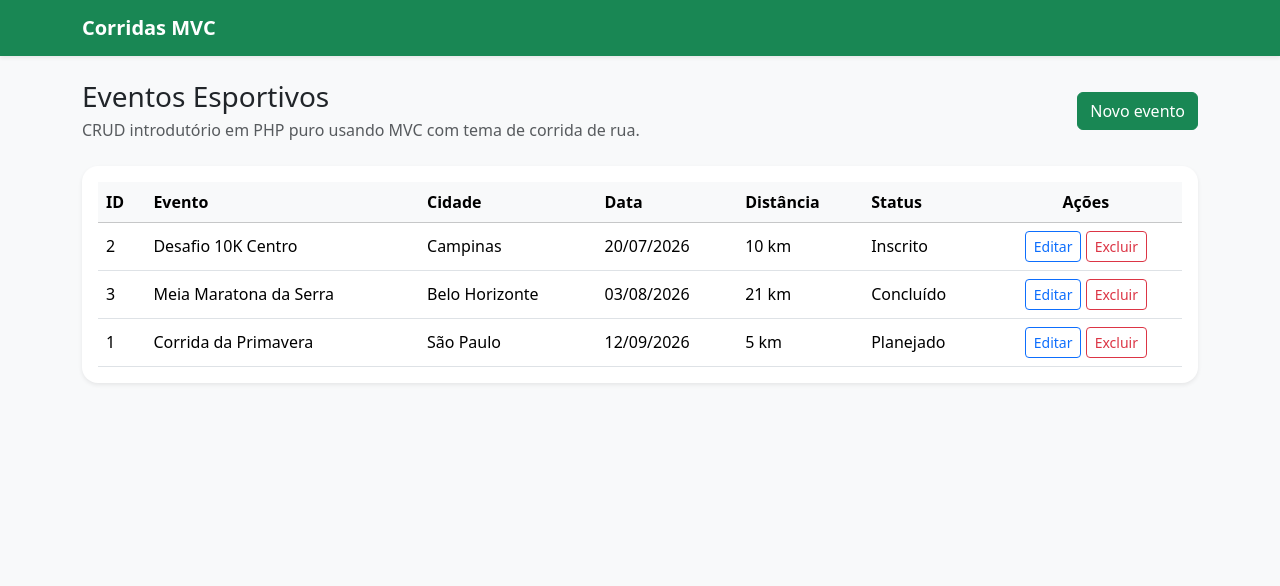
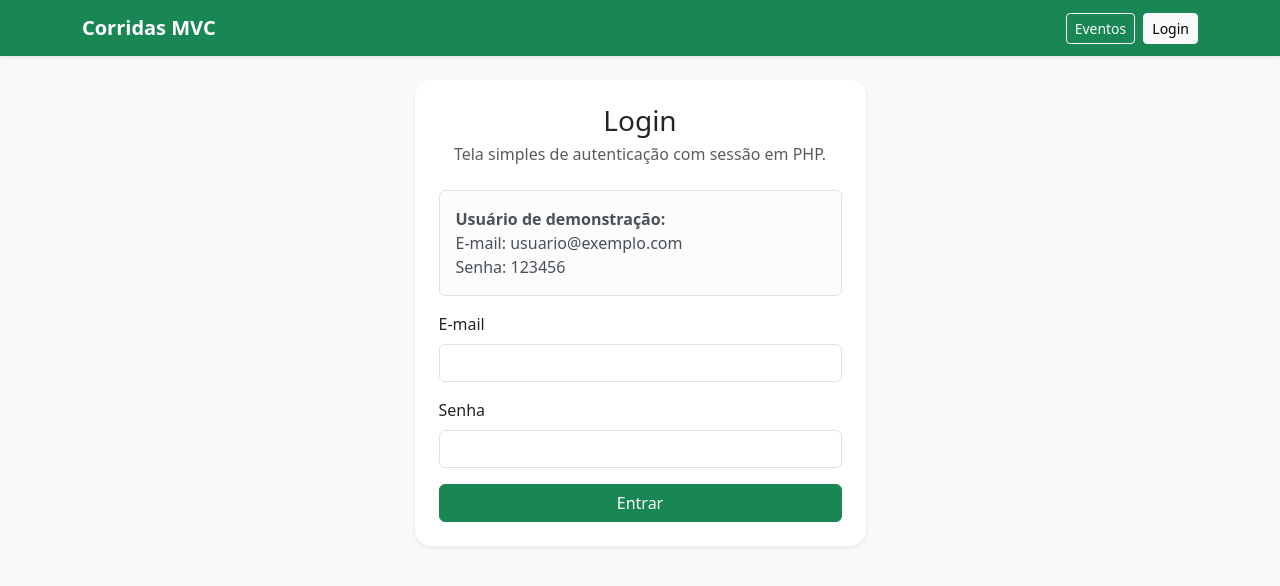
Before and after one commit to rogerhlavarda/mvc-php-esqueleto-eventos, a PHP site: page /index.php?acao=login in a window 1280 px wide. Shown: the top 586 px of the page. Run offline with PHP 8.4, Linux system fonts and the light colour scheme; data comes from the database, SQL or seed files in the repository.

Commit message:
Add session-based authentication flow

```diff
--- /dev/null
+++ b/controllers/AuthController.php
@@ -0,0 +1,46 @@
+<?php
+require_once 'helpers/auth.php';
+
+class AuthController
+{
+    public function mostrarLogin()
+    {
+        $mensagem = isset($_GET['mensagem']) ? $_GET['mensagem'] : '';
+        $tipoMensagem = isset($_GET['tipo']) ? $_GET['tipo'] : 'info';
+
+        require 'views/auth/login.php';
+    }
+
+    public function autenticar()
+    {
+        if ($_SERVER['REQUEST_METHOD'] !== 'POST') {
+            header('Location: index.php?acao=login');
+            exit;
+        }
+
+        $email = isset($_POST['email']) ? trim($_POST['email']) : '';
+        $senha = isset($_POST['senha']) ? trim($_POST['senha']) : '';
+
+        if (!credenciaisValidas($email, $senha)) {
+            header('Location: index.php?acao=login&mensagem=Credenciais inválidas.&tipo=danger');
+            exit;
+        }
+
+        $usuario = montarUsuarioDeExemplo($email);
+
+        // Após validar as credenciais, o usuário é salvo na sessão para permanecer autenticado.
+        registrarUsuarioNaSessao($usuario);
+
+        header('Location: index.php?mensagem=Login realizado com sucesso.&tipo=success');
+        exit;
+    }
+
+    public function logout()
+    {
+        // O logout remove os dados da sessão e encerra a autenticação atual.
+        logoutUsuario();
+
+        header('Location: index.php?acao=login&mensagem=Logout realizado com sucesso.&tipo=success');
+        exit;
+    }
+}
--- a/controllers/EventoController.php
+++ b/controllers/EventoController.php
@@ -1,5 +1,6 @@
 <?php
 require_once 'models/Evento.php';
+require_once 'helpers/auth.php';
 
 class EventoController
 {
@@ -24,6 +25,8 @@ class EventoController
 
     public function criar()
     {
+        exigirAutenticacao();
+
         // Esse array vazio permite reutilizar a mesma view tanto no cadastro quanto na edicao sem gerar indices indefinidos.
         $evento = [
             'id' => '',
@@ -42,6 +45,8 @@ class EventoController
 
     public function salvar()
     {
+        exigirAutenticacao();
+
         if ($_SERVER['REQUEST_METHOD'] === 'POST') {
             // Este array organiza os dados do formulario em um formato previsivel para o model.
             // Os nomes das chaves acompanham os nomes das colunas da tabela e dos campos do form.
@@ -69,6 +74,8 @@ class EventoController
 
     public function editar()
     {
+        exigirAutenticacao();
+
         if (!isset($_GET['id'])) {
             header('Location: index.php?mensagem=ID do evento não informado.&tipo=warning');
             exit;
@@ -92,6 +99,8 @@ class EventoController
 
     public function atualizar()
     {
+        exigirAutenticacao();
+
         if ($_SERVER['REQUEST_METHOD'] === 'POST') {
             // A atualizacao reaproveita a estrutura do cadastro, mas inclui o id para localizar o registro.
             $dados = [
@@ -118,6 +127,8 @@ class EventoController
 
     public function excluir()
     {
+        exigirAutenticacao();
+
         if (!isset($_GET['id'])) {
             header('Location: index.php?mensagem=ID do evento não informado.&tipo=warning');
             exit;
--- a/database/eventos.sql
+++ b/database/eventos.sql
@@ -1,4 +1,4 @@
--- Este script prepara o ambiente da aula: cria o banco, a tabela principal e alguns registros de exemplo.
+-- Este script prepara o ambiente do projeto: cria o banco, a tabela principal e alguns registros de exemplo.
 CREATE DATABASE IF NOT EXISTS mvc_eventos CHARACTER SET utf8mb4 COLLATE utf8mb4_general_ci;
 
 USE mvc_eventos;
--- /dev/null
+++ b/helpers/auth.php
@@ -0,0 +1,84 @@
+<?php
+
+function iniciarSessao()
+{
+    // A sessão precisa existir antes de qualquer leitura ou gravação em $_SESSION.
+    if (session_status() === PHP_SESSION_NONE) {
+        session_start();
+    }
+}
+
+function usuarioEstaAutenticado()
+{
+    iniciarSessao();
+
+    // Se existir um usuário salvo na sessão, o login continua válido entre as páginas.
+    return isset($_SESSION['usuario']);
+}
+
+function obterUsuarioAutenticado()
+{
+    iniciarSessao();
+
+    // Retorna os dados do usuário logado ou null quando não houver autenticação ativa.
+    return $_SESSION['usuario'] ?? null;
+}
+
+function exigirAutenticacao()
+{
+    if (!usuarioEstaAutenticado()) {
+        header('Location: index.php?acao=login&mensagem=Faça login para acessar esta área.&tipo=warning');
+        exit;
+    }
+}
+
+function credenciaisValidas($email, $senha)
+{
+    // Usuário fixo para manter o exemplo simples.
+    return $email === 'usuario@exemplo.com' && $senha === '123456';
+}
+
+function montarUsuarioDeExemplo($email)
+{
+    return [
+        'nome' => 'Usuário Demo',
+        'email' => $email
+    ];
+}
+
+function registrarUsuarioNaSessao(array $usuario)
+{
+    iniciarSessao();
+
+    // Regenera o identificador da sessão no momento do login para evitar reaproveitamento indevido.
+    session_regenerate_id(true);
+
+    // Guarda apenas os dados necessários para reconhecer o usuário nas próximas requisições.
+    $_SESSION['usuario'] = $usuario;
+}
+
+function logoutUsuario()
+{
+    iniciarSessao();
+
+    // Remove os dados da sessão da memória atual.
+    $_SESSION = [];
+
+    // Remove o cookie da sessão no navegador para encerrar a identificação do usuário.
+    if (ini_get('session.use_cookies')) {
+        $parametros = session_get_cookie_params();
+
+        setcookie(
+            session_name(),
+            '',
+            time() - 42000,
+            $parametros['path'],
+            $parametros['domain'],
+            $parametros['secure'],
+            $parametros['httponly']
+        );
+    }
+
+    // Destrói a sessão no servidor para finalizar o logout por completo.
+    session_destroy();
+}
--- a/index.php
+++ b/index.php
@@ -3,12 +3,27 @@
 // Toda requisição passa por aqui e depois é encaminhada para o controller.
 
 require_once 'controllers/EventoController.php';
+require_once 'controllers/AuthController.php';
+require_once 'helpers/auth.php';
 
 $controlador = new EventoController();
+$controladorAuth = new AuthController();
 $acao = isset($_GET['acao']) ? $_GET['acao'] : 'listar';
 
 // Este switch funciona como um roteador simples: cada valor de "acao" chama um metodo do controller.
 switch ($acao) {
+    case 'login':
+        $controladorAuth->mostrarLogin();
+        break;
+
+    case 'autenticar':
+        $controladorAuth->autenticar();
+        break;
+
+    case 'logout':
+        $controladorAuth->logout();
+        break;
+
     case 'criar':
         $controlador->criar();
         break;
--- /dev/null
+++ b/views/auth/login.php
@@ -0,0 +1,42 @@
+<?php require 'views/layout/header.php'; ?>
+
+<div class="row justify-content-center">
+    <div class="col-lg-5">
+        <div class="card shadow-sm border-0">
+            <div class="card-body p-4">
+                <div class="text-center mb-4">
+                    <h1 class="h3 mb-1">Login</h1>
+                    <p class="text-muted mb-0">Tela simples de autenticação com sessão em PHP.</p>
+                </div>
+
+                <?php if (!empty($mensagem)) : ?>
+                    <div class="alert alert-<?php echo htmlspecialchars($tipoMensagem); ?>">
+                        <?php echo htmlspecialchars($mensagem); ?>
+                    </div>
+                <?php endif; ?>
+
+                <div class="alert alert-light border">
+                    <strong>Usuário de demonstração:</strong><br>
+                    E-mail: usuario@exemplo.com<br>
+                    Senha: 123456
+                </div>
+
+                <form action="index.php?acao=autenticar" method="POST">
+                    <div class="mb-3">
+                        <label for="email" class="form-label">E-mail</label>
+                        <input type="email" class="form-control" id="email" name="email" required>
+                    </div>
+
+                    <div class="mb-3">
+                        <label for="senha" class="form-label">Senha</label>
+                        <input type="password" class="form-control" id="senha" name="senha" required>
+                    </div>
+
+                    <button type="submit" class="btn btn-success w-100">Entrar</button>
+                </form>
+            </div>
+        </div>
+    </div>
+</div>
+
+<?php require 'views/layout/footer.php'; ?>
--- a/views/eventos/lista.php
+++ b/views/eventos/lista.php
@@ -1,11 +1,17 @@
 <?php require 'views/layout/header.php'; ?>
+
+<?php $usuarioAutenticado = usuarioEstaAutenticado(); ?>
 
 <div class="d-flex justify-content-between align-items-center mb-4">
     <div>
         <h1 class="h3 mb-1">Eventos Esportivos</h1>
         <p class="text-muted mb-0">CRUD introdutório em PHP puro usando MVC com tema de corrida de rua.</p>
     </div>
+    <?php if ($usuarioAutenticado) : ?>
         <a href="index.php?acao=criar" class="btn btn-success">Novo evento</a>
+    <?php else : ?>
+        <a href="index.php?acao=login" class="btn btn-outline-success">Fazer login</a>
+    <?php endif; ?>
 </div>
 
 <?php if (!empty($mensagem)) : ?>
@@ -48,12 +54,16 @@
                                 <td><?php echo htmlspecialchars($evento['distancia']); ?></td>
                                 <td><?php echo htmlspecialchars($evento['status_evento']); ?></td>
                                 <td class="text-center">
+                                    <?php if ($usuarioAutenticado) : ?>
                                         <a href="index.php?acao=editar&id=<?php echo $evento['id']; ?>" class="btn btn-sm btn-outline-primary">
                                             Editar
                                         </a>
                                         <a href="index.php?acao=excluir&id=<?php echo $evento['id']; ?>" class="btn btn-sm btn-outline-danger">
                                             Excluir
                                         </a>
+                                    <?php else : ?>
+                                        <span class="badge text-bg-secondary">Login necessário</span>
+                                    <?php endif; ?>
                                 </td>
                             </tr>
                         <?php endforeach; ?>
--- a/views/layout/header.php
+++ b/views/layout/header.php
@@ -8,9 +8,21 @@
     <link rel="stylesheet" href="assets/css/style.css">
 </head>
 <body class="bg-light">
+    <?php $usuarioAutenticado = obterUsuarioAutenticado(); ?>
     <nav class="navbar navbar-expand-lg navbar-dark bg-success shadow-sm">
         <div class="container">
             <a class="navbar-brand fw-bold" href="index.php">Corridas MVC</a>
+            <div class="d-flex align-items-center gap-2">
+                <a class="btn btn-sm btn-outline-light" href="index.php">Eventos</a>
+                <?php if ($usuarioAutenticado) : ?>
+                    <span class="navbar-text text-white">
+                        <?php echo htmlspecialchars($usuarioAutenticado['nome']); ?>
+                    </span>
+                    <a class="btn btn-sm btn-light" href="index.php?acao=logout">Sair</a>
+                <?php else : ?>
+                    <a class="btn btn-sm btn-light" href="index.php?acao=login">Login</a>
+                <?php endif; ?>
+            </div>
         </div>
     </nav>
 
```
Also changed, not shown: README.md. Lines whose indentation alone changed are shown as unchanged.
